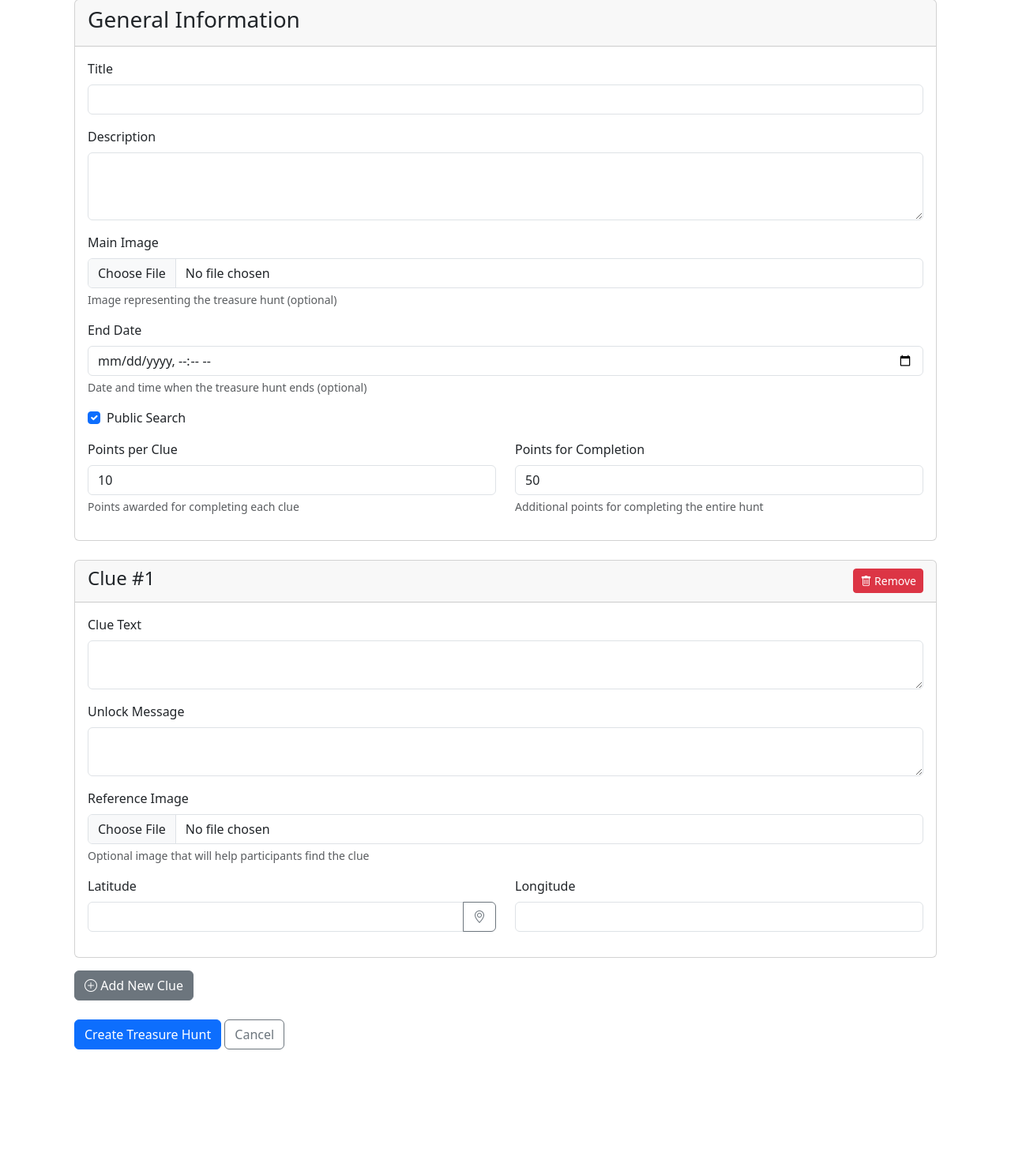
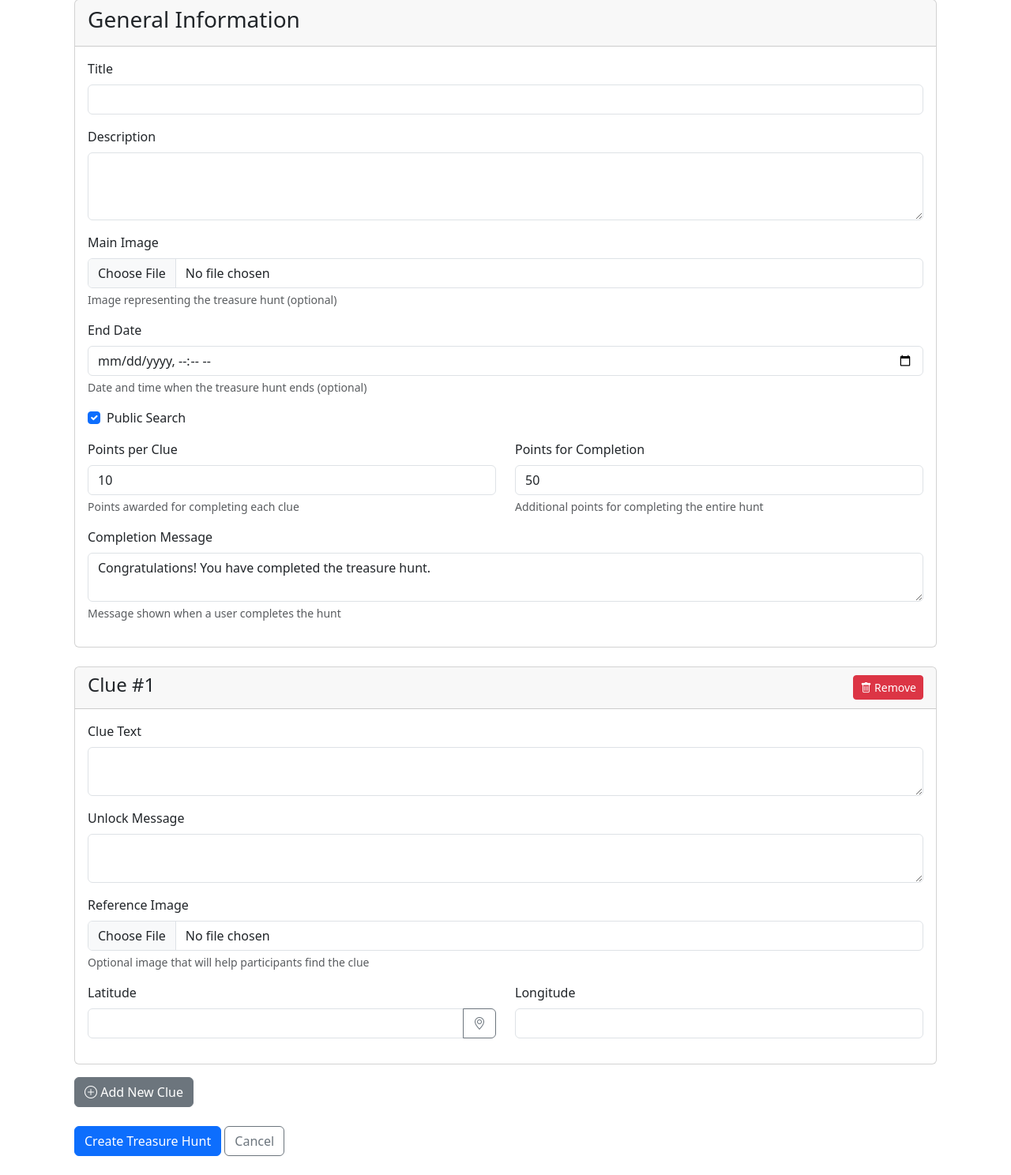
Before and after one commit to cmauec/treasure-hunt, a Django app: page /treasure-hunts/create/ in a window 1280 px wide. Shown: the part 161-1649 px from the top of the page at 79% size. Before the commit the page ends 1490 px from the top, so only its background shows below. Run offline with Django 5.2, Linux system fonts and the light colour scheme; the visitor is signed in with stand-in values (Sample User, id 1); parts of the project's set-up code (start-up, migrations or seed data) failed here and were passed over; some libraries are stand-ins or nearby versions.

Commit message:
Add completion message field to create and edit hunt forms

```diff
--- a/core/templates/core/create_hunt.html
+++ b/core/templates/core/create_hunt.html
@@ -59,6 +59,11 @@
                             <div class="form-text">Additional points for completing the entire hunt</div>
                         </div>
                     </div>
+                </div>
+                <div class="mb-3">
+                    <label for="completion_message" class="form-label">Completion Message</label>
+                    <textarea class="form-control" id="completion_message" name="completion_message" rows="2">Congratulations! You have completed the treasure hunt.</textarea>
+                    <div class="form-text">Message shown when a user completes the hunt</div>
                 </div>
             </div>
         </div>
--- a/core/templates/core/edit_hunt.html
+++ b/core/templates/core/edit_hunt.html
@@ -72,6 +72,11 @@
                             <div class="form-text">Points cannot be modified after creating the treasure hunt</div>
                         </div>
                     </div>
+                </div>
+                <div class="mb-3">
+                    <label for="completion_message" class="form-label">Completion Message</label>
+                    <textarea class="form-control" id="completion_message" name="completion_message" rows="2">{{ treasure_hunt.completion_message }}</textarea>
+                    <div class="form-text">Message shown when a user completes the hunt</div>
                 </div>
             </div>
         </div>
--- a/core/views.py
+++ b/core/views.py
@@ -319,6 +319,10 @@ def create_hunt(request):
                 is_public=request.POST.get("is_public") == "on",
                 points_per_clue=int(request.POST.get("points_per_clue", 10)),
                 completion_points=int(request.POST.get("completion_points", 50)),
+                completion_message=request.POST.get(
+                    "completion_message",
+                    "Congratulations! You have completed the treasure hunt.",
+                ),
                 end_date=end_date,
             )
 
@@ -434,6 +438,9 @@ def edit_hunt(request, hunt_id):
             hunt.description = request.POST.get("description")
             hunt.is_public = request.POST.get("is_public") == "on"
             hunt.end_date = end_date
+            hunt.completion_message = request.POST.get(
+                "completion_message", hunt.completion_message
+            )
 
             remove_image = request.POST.get("remove_image")
             main_image = request.FILES.get("image")
```
